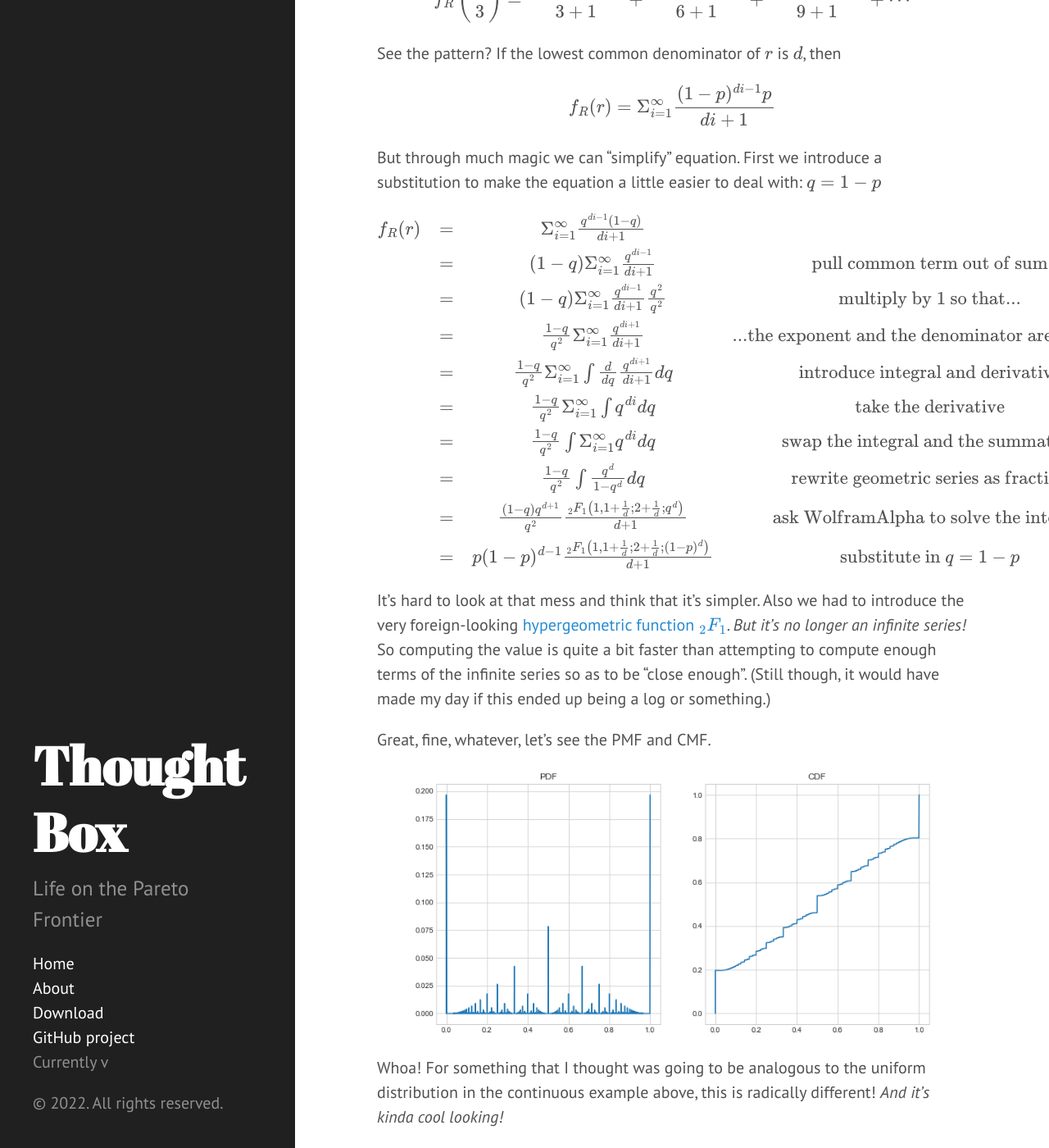
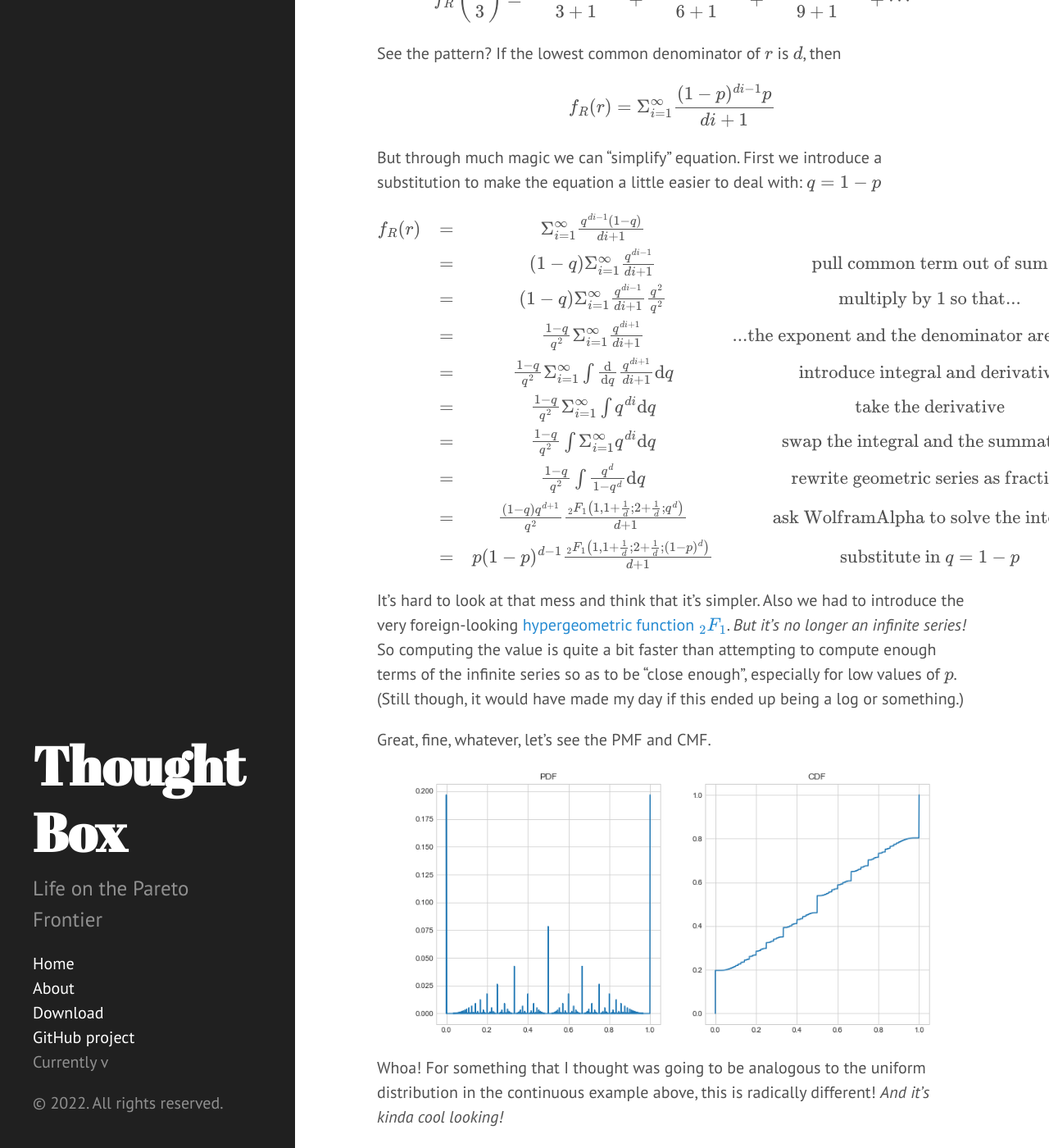
Before and after one commit to JnBrymn/JnBrymn.github.io, a Jekyll site: the page built from _posts/2022-09-11-rational-distribution.md, in a window 1280 px wide and 1400 px high, scrolled down 3783 px. Shown: the whole window at 82% size. Built offline with Jekyll 4.4.1, drawn with Linux system fonts in a browser that asks for light colours; formulas are drawn with MathJax 3; comment, search, counter and statistics services are not loaded; some of the changed text lies outside the part shown.

Commit message:
touch up

```diff
--- a/_posts/2022-09-11-rational-distribution.md
+++ b/_posts/2022-09-11-rational-distribution.md
@@ -2,6 +2,10 @@
 layout: post
 title: Playing with a Rational Distribution
 ---
+
+<!--
+https://gist.github.com/JnBrymn/9933b5471f0e5e06d27ffa8bb04d6d37
+-->
 
 (Note to reader: I think I wrote this post for myself. From an outside perspective, it's by far the most boring one I've ever written. But it's math that's been occupying my mind for a week and from an inside perspective it's been quite fun. Maybe you'll find the fun in it that I did.)
 
@@ -31,16 +35,16 @@
 
 In order find $$f_R(r)$$ we marginalize out the $$X$$. This is a bit awkward, because we're in "ratio" space. So let's look at what happenes when we marginalize both $$X$$ and $$R$$ out. In this case, the result is 1, meaning that there's a 100% chance that $$X$$ will take on some value from 0 to $$\infty$$ and that $$R$$ will take on some value from 0 to 1.
 
-$$\iint\limits_{X,R}f_{X,R}(x,r) dA = 1$$
+$$\iint\limits_{X,R}f_{X,R}(x,r) \mathrm{d}A = 1$$
 
-The awkward part here is that the differential area in this case is actually $$dA = x\, dx\, dr$$. (Do you remember doing funny things in calc class when integrating in cylindrical space... we have to do something like that here.)
+The awkward part here is that the differential area in this case is actually $$\mathrm{d}A = x\, \mathrm{d}x\, \mathrm{d}r$$. (Do you remember doing funny things in calc class when integrating in cylindrical space... we have to do something like that here.)
 
 $$
 \begin{matrix}
-\iint\limits_{X,R}f_{X,R}(x,r) dA &=& \int_0^1 \int_0^\infty \frac{\lambda e^{-\lambda x}}{x} x\, dx\, dr \\
-&=& \int_0^1 \int_0^\infty \lambda e^{-\lambda x} dx\, dr \\
-&=& \int_0^1 1 dr \\
-&=& \int_0^1 f_{R}(r) dr \\
+\iint\limits_{X,R}f_{X,R}(x,r) \mathrm{d}A &=& \int_0^1 \int_0^\infty \frac{\lambda e^{-\lambda x}}{x} x\, \mathrm{d}x\, \mathrm{d}r \\
+&=& \int_0^1 \int_0^\infty \lambda e^{-\lambda x} \mathrm{d}x\, \mathrm{d}r \\
+&=& \int_0^1 1 \mathrm{d}r \\
+&=& \int_0^1 f_{R}(r) \mathrm{d}r \\
 &=& 1
 \end{matrix}
 $$
@@ -110,16 +114,16 @@
 &=& (1-q)\Sigma_{i=1}^\infty \frac{q^{di-1}}{di+1} & \textrm{pull common term out of sum}  \\
 &=& (1-q)\Sigma_{i=1}^\infty \frac{q^{di-1}}{di+1}\frac{q^2}{q^2}  & \textrm{multiply by 1 so that...} \\
 &=& \frac{1-q}{q^2}\Sigma_{i=1}^\infty \frac{q^{di+1}}{di+1} & \textrm{...the exponent and the denominator are the same} \\
-&=& \frac{1-q}{q^2}\Sigma_{i=1}^\infty \int \frac{d}{dq} \frac{q^{di+1}}{di+1} dq & \textrm{introduce integral and derivative}\\
-&=& \frac{1-q}{q^2}\Sigma_{i=1}^\infty \int q^{di} dq  & \textrm{take the derivative} \\
-&=& \frac{1-q}{q^2}\int \Sigma_{i=1}^\infty q^{di} dq & \textrm{swap the integral and the summation}  \\
-&=& \frac{1-q}{q^2}\int \frac{q^d}{1-q^d} dq & \textrm{rewrite geometric series as fraction}\\
+&=& \frac{1-q}{q^2}\Sigma_{i=1}^\infty \int \frac{\mathrm{d}}{\mathrm{d}q} \frac{q^{di+1}}{di+1} \mathrm{d}q & \textrm{introduce integral and derivative}\\
+&=& \frac{1-q}{q^2}\Sigma_{i=1}^\infty \int q^{di} \mathrm{d}q  & \textrm{take the derivative} \\
+&=& \frac{1-q}{q^2}\int \Sigma_{i=1}^\infty q^{di} \mathrm{d}q & \textrm{swap the integral and the summation}  \\
+&=& \frac{1-q}{q^2}\int \frac{q^d}{1-q^d} \mathrm{d}q & \textrm{rewrite geometric series as fraction}\\
 &=& \frac{(1-q)q^{d+1}}{q^2} \frac{_2F_1 \left( 1,1+\frac{1}{d};2+\frac{1}{d};q^d \right)}{d+1} & \textrm{ask WolframAlpha to solve the integral} \\
 &=& p(1-p)^{d-1} \frac{_2F_1 \left( 1,1+\frac{1}{d};2+\frac{1}{d};(1-p)^d \right)}{d+1} & \textrm{substitute in }q=1-p\\
 \end{matrix}
 $$
 
-It's hard to look at that mess and think that it's simpler. Also we had to introduce the very foreign-looking [hypergeometric function $$_2F_1$$](https://en.wikipedia.org/wiki/Hypergeometric_function). _But it's no longer an infinite series!_ So computing the value is quite a bit faster than attempting to compute enough terms of the infinite series so as to be "close enough". (Still though, it would have made my day if this ended up being a log or something.)
+It's hard to look at that mess and think that it's simpler. Also we had to introduce the very foreign-looking [hypergeometric function $$_2F_1$$](https://en.wikipedia.org/wiki/Hypergeometric_function). _But it's no longer an infinite series!_ So computing the value is quite a bit faster than attempting to compute enough terms of the infinite series so as to be "close enough", especially for low values of $$p$$. (Still though, it would have made my day if this ended up being a log or something.)
 
 Great, fine, whatever, let's see the PMF and CMF.
 
@@ -148,4 +152,4 @@
 (here $$p=0.005$$), the CMF approaches uniformity. However the PMF looks wilder, and more fractal than ever. The shape of the plot appears to be converging to the same shape as a [Farey Diagram](https://en.wikipedia.org/wiki/Farey_sequence), but at the same time, the absolute height of each value is approaching 0. And maybe that's a good note to end this post on... what does it mean to have a function defined on rationals that has a definite shape (in terms of the ratios of the values of $$f_R$$), but has infinitesimal values? Weird, right?
 
 #### Special thanks
-Thanks to Meijke Balay and Jason Orendorff for some of the tips and tricks above, and for pointing me to the Farey sequence.
+Thanks to Meijke Balay and Jason Orendorff for some of the tips and tricks above, Meijke Balay for pointing me to the Farey sequence, and Taj Singh for helping make my LaTeX prettier.
```
